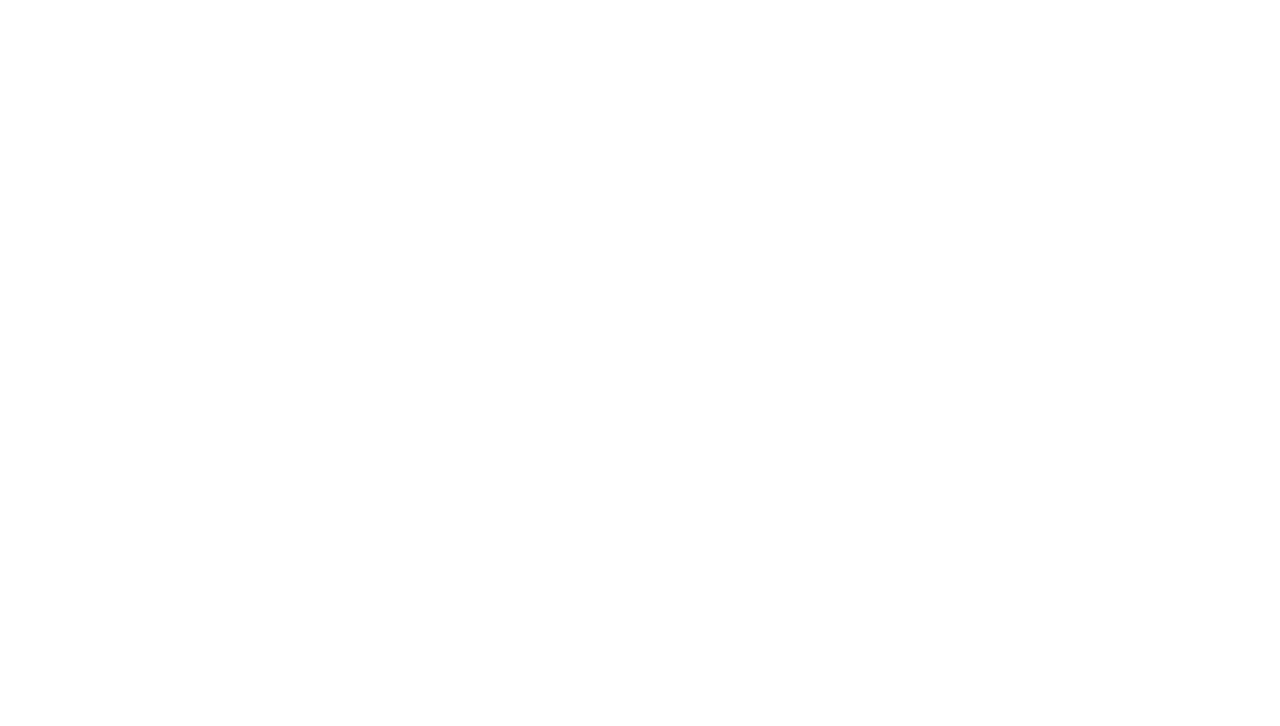
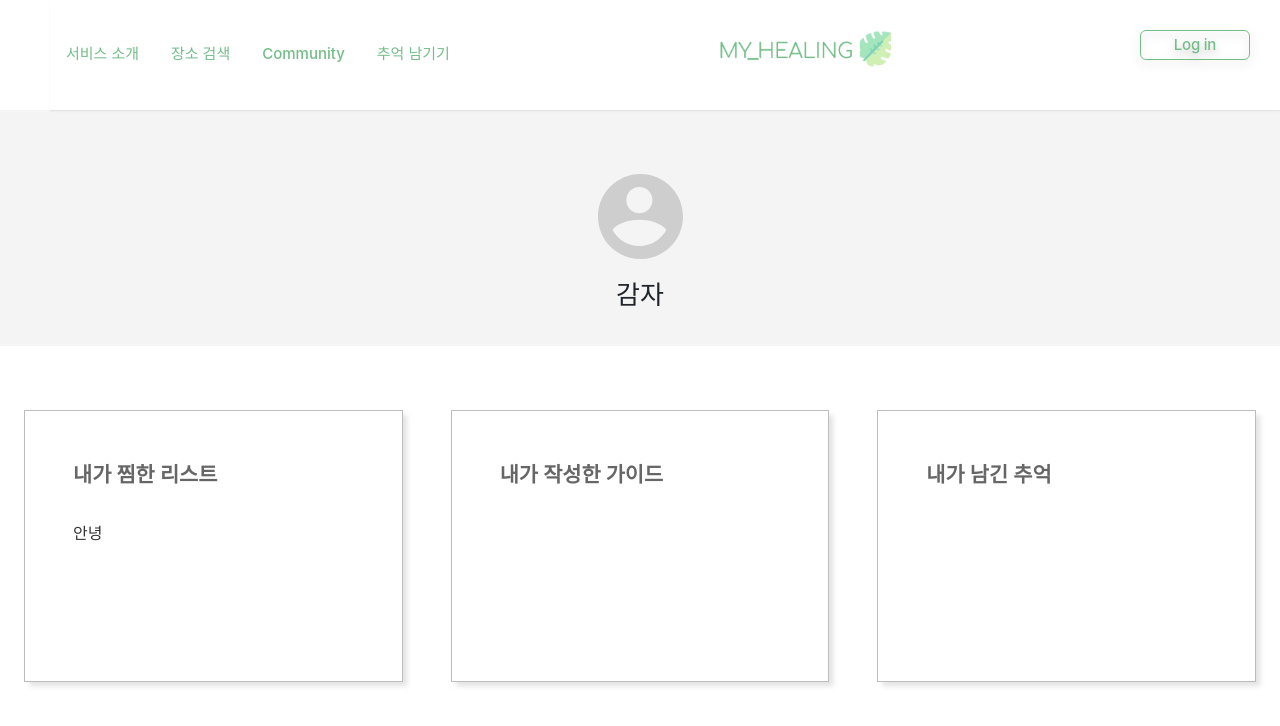
Before and after one commit to Likelion-at-SMWU-10th/MYHEALING-Client, a React (Create React App) app in the folder myhealing_client/: page /mypage in a window 1280 px wide. Before the commit this address had no page. Shown: the top 726 px of the page. Built offline with nearby package versions, Linux system fonts and the light colour scheme; a web font is replaced by a local one.

Commit message:
[YES] 마이페이지 구현

```diff
--- a/myhealing_client/src/App.js
+++ b/myhealing_client/src/App.js
@@ -13,6 +13,7 @@ import SearchPlaceByName from "./page/map/SearchPlaceByName";
 import SearchList from "./page/map/SearchList";
 import PostGuide from "./page/memories/PostGuide";
 import PostMemories from "./page/memories/PostMemories";
+import MyPage from "./page/myPage/MyPage";
 
 const apiUrl = "http://127.0.0.1:8000/";
 const App = () => {
@@ -23,6 +24,7 @@ const App = () => {
         <Route path="/map" element={<MapMain />}></Route>
         <Route path="/mem" element={<MemMain />}></Route>
         <Route path="/login" element={<Login />}></Route>
+        <Route path="/mypage" element={<MyPage />}></Route>
         <Route
           path="/writerandom"
           element={<WriteRandom apiUrl={apiUrl} />}
--- a/myhealing_client/src/page/memories/MemMain.js
+++ b/myhealing_client/src/page/memories/MemMain.js
@@ -76,7 +76,7 @@ const RandomGuide = styled.div`
   flex-direction: column;
   width: 80rem;
   height: 17rem;
-  border: 1px solid;
+  border: 1px solid rgba(0, 0, 0, 0.5);
   padding: 3rem;
   margin: 10rem 2rem 5rem 8rem;
   text-align: left;
@@ -100,7 +100,7 @@ const TodayMemories = styled.div`
   flex-direction: column;
   width: 80rem;
   height: 17rem;
-  border: 1px solid;
+  border: 1px solid rgba(0, 0, 0, 0.5);
   padding: 3rem;
   margin: 10rem 8rem 5rem 2rem;
   text-align: left;
--- /dev/null
+++ b/myhealing_client/src/page/myPage/MyPage.js
@@ -0,0 +1,116 @@
+import React from "react";
+import styled from "styled-components";
+
+const MyPage = () => {
+  return (
+    <Wrapper>
+      <MeDiv>
+        <MeImg src="img/search/me.svg"></MeImg>
+        <MyName>감자</MyName>
+      </MeDiv>
+      <ListDiv>
+        <HeartList className="col">
+          <HeartSub>내가 찜한 리스트</HeartSub>
+          <HeartContent>안녕</HeartContent>
+        </HeartList>
+        <MyGuide className="col">
+          <GuideSub>내가 작성한 가이드</GuideSub>
+          <GuideContent>{}</GuideContent>
+        </MyGuide>
+        <MyMem className="col">
+          <MemSub>내가 남긴 추억</MemSub>
+          <MemContent></MemContent>
+        </MyMem>
+      </ListDiv>
+    </Wrapper>
+  );
+};
+
+const Wrapper = styled.div``;
+const MeDiv = styled.div`
+  background-color: rgba(217, 217, 217, 0.3);
+  padding: 4rem 0 2rem 0;
+  text-align: center;
+`;
+const MeImg = styled.img`
+  width: 85px;
+  margin-bottom: 1rem;
+`;
+const MyName = styled.div`
+  font-size: 26px;
+`;
+const ListDiv = styled.div`
+  display: flex;
+  flex-direction: row;
+`;
+const HeartList = styled.div`
+  color: rgba(0, 0, 0, 0.6);
+  display: flex;
+  flex-direction: column;
+  width: 80rem;
+  height: 17rem;
+  border: 1px solid #bdbdbd;
+  padding: 3rem;
+  text-align: left;
+  box-shadow: 0.3rem 0.3rem 0.3rem 0 rgba(208, 208, 208, 0.6);
+  margin: 4rem 1.5rem;
+`;
+const HeartSub = styled.div`
+  font-weight: 700;
+  font-size: 1.3rem;
+  margin-bottom: 2rem;
+`;
+const HeartContent = styled.div`
+  line-height: 3vh;
+  color: rgba(0, 0, 0, 0.8);
+  font-size: 1rem;
+  font-weight: 500;
+`;
+const MyGuide = styled.div`
+  color: rgba(0, 0, 0, 0.6);
+  display: flex;
+  flex-direction: column;
+  width: 80rem;
+  height: 17rem;
+  border: 1px solid #bdbdbd;
+  padding: 3rem;
+  text-align: left;
+  box-shadow: 0.3rem 0.3rem 0.3rem 0 rgba(208, 208, 208, 0.6);
+  margin: 4rem 1.5rem;
+`;
+const GuideSub = styled.div`
+  font-weight: 700;
+  font-size: 1.3rem;
+  margin-bottom: 2rem;
+`;
+const GuideContent = styled.div`
+  line-height: 3vh;
+  color: rgba(0, 0, 0, 0.8);
+  font-size: 1rem;
+  font-weight: 500;
+`;
+const MyMem = styled.div`
+  color: rgba(0, 0, 0, 0.6);
+  display: flex;
+  flex-direction: column;
+  width: 80rem;
+  height: 17rem;
+  border: 1px solid #bdbdbd;
+  padding: 3rem;
+  text-align: left;
+  box-shadow: 0.3rem 0.3rem 0.3rem 0 rgba(208, 208, 208, 0.6);
+  margin: 4rem 1.5rem;
+`;
+const MemSub = styled.div`
+  font-weight: 700;
+  font-size: 1.3rem;
+  margin-bottom: 2rem;
+`;
+const MemContent = styled.div`
+  line-height: 3vh;
+  color: rgba(0, 0, 0, 0.8);
+  font-size: 1rem;
+  font-weight: 500;
+`;
+
+export default MyPage;
```
